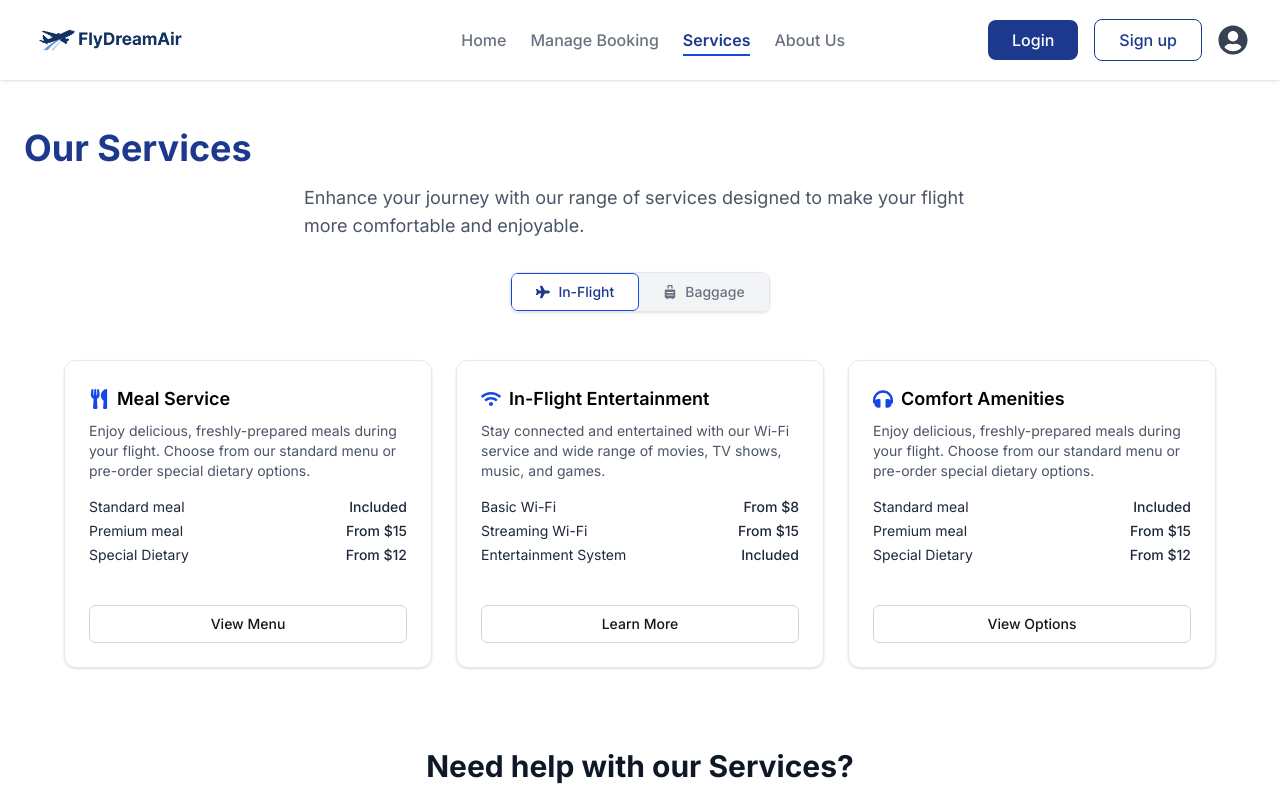
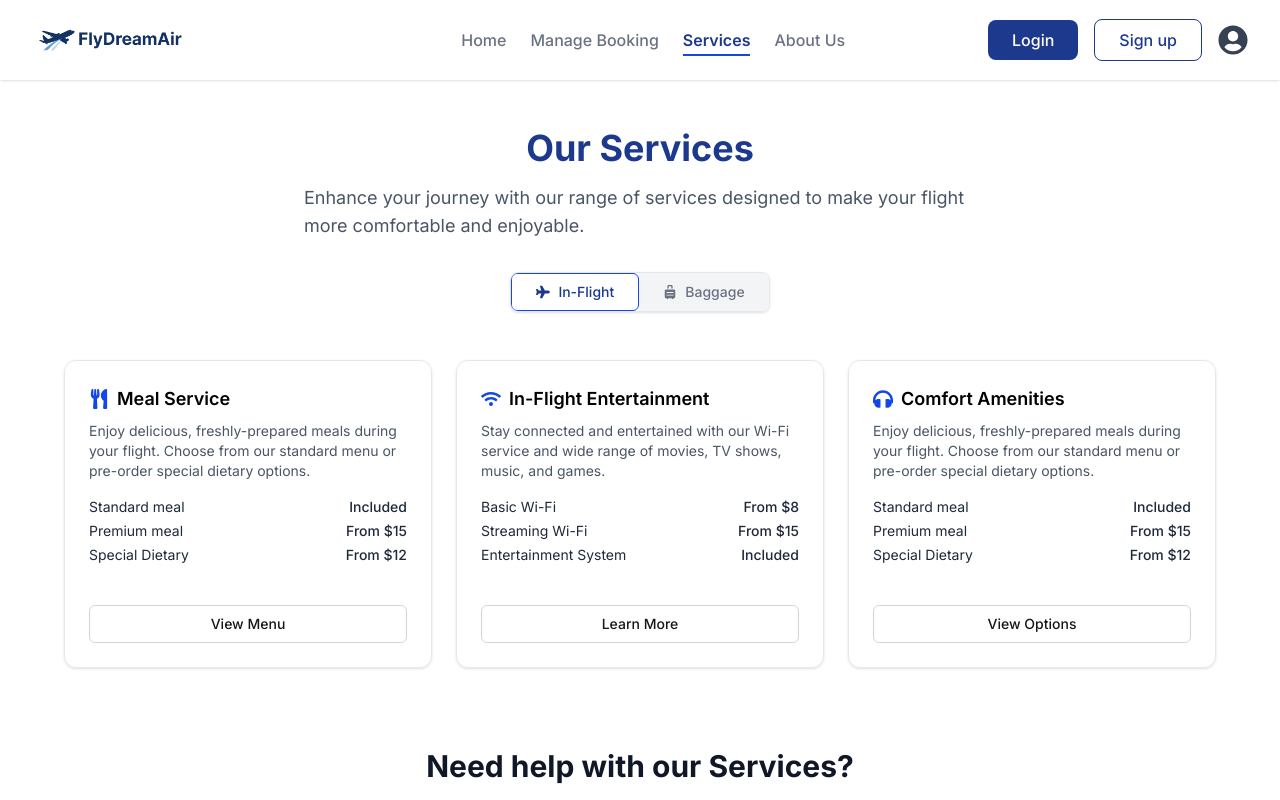
Before and after one commit to MVPAV/FlyDreamAir, a Next.js app: page /our-services in a window 1280 px wide. Shown: the top 800 px of the page. Built offline with nearby package versions, Linux system fonts and the light colour scheme.

Commit message:
Align header text to center

```diff
--- a/src/app/(main)/our-services/components/OurServicesSection.tsx
+++ b/src/app/(main)/our-services/components/OurServicesSection.tsx
@@ -10,7 +10,7 @@
 
     return (
         <section className="bg-white py-20 px-6">
-            <h2 className="text-3xl sm:text-4xl font-bold mb-4 text-blue-900">Our Services</h2>
+            <h2 className="text-3xl sm:text-4xl font-bold mb-4 text-blue-900 text-center">Our Services</h2>
             <p className="text-gray-600 text-lg max-w-2xl mx-auto mb-8">
                 Enhance your journey with our range of services designed to make your flight more comfortable and
                 enjoyable.
```
